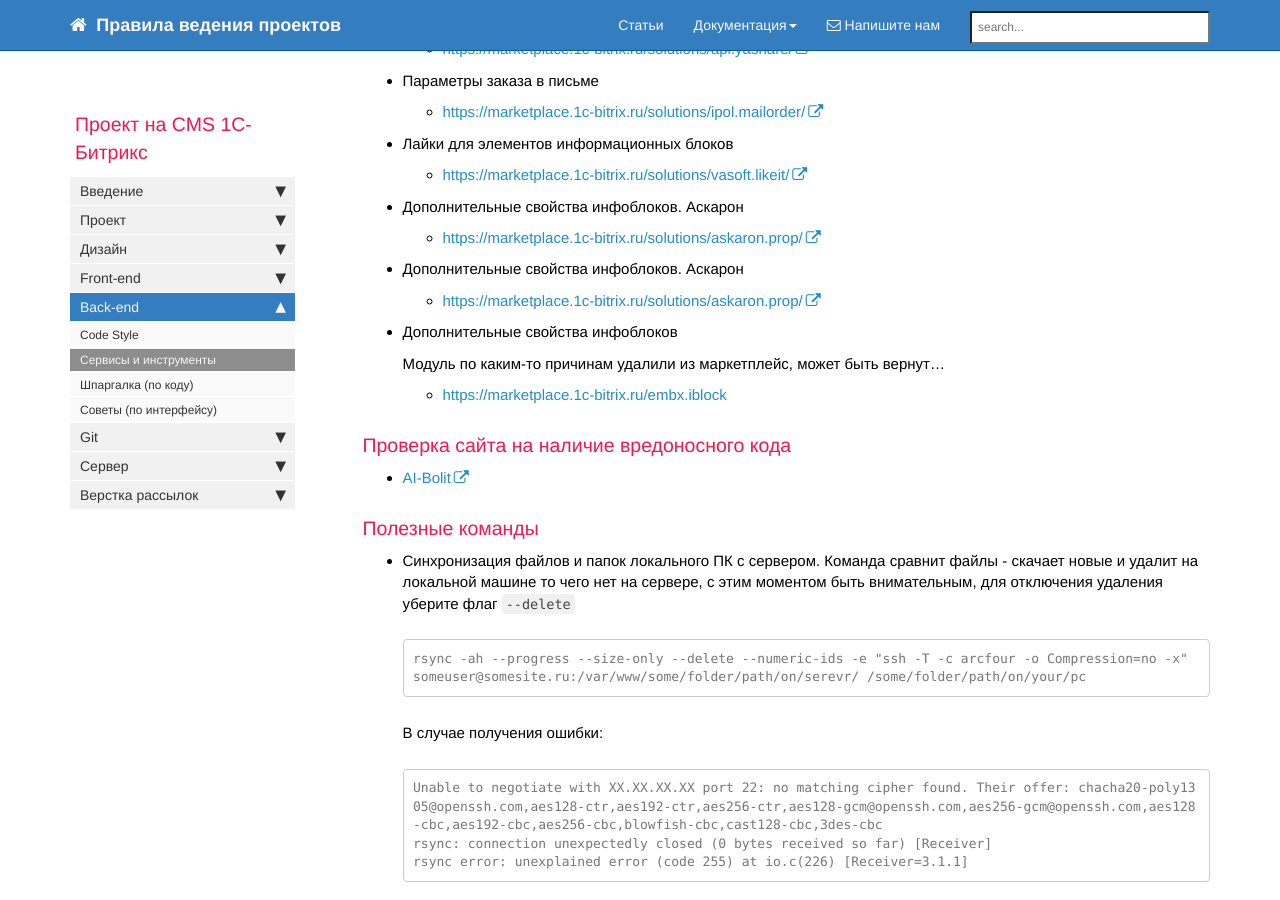
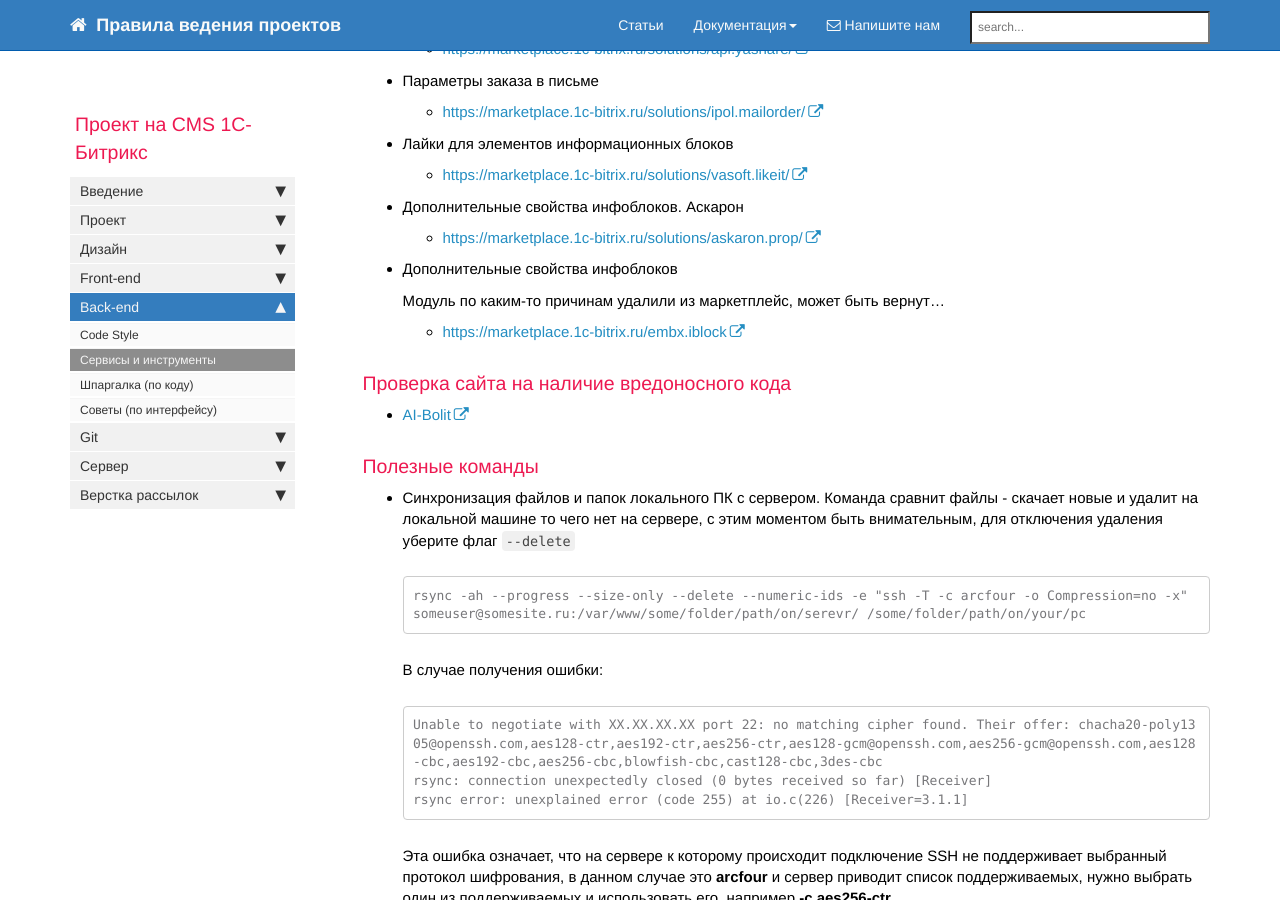
Before and after one commit to gdecider/gdecider.github.io, a Jekyll site: the page built from pages/bx/bx_back-tools.md, in a window 1280 px wide and 900 px high, scrolled down 1074 px. Built offline with Jekyll 4.4.1, drawn with Linux system fonts in a browser that asks for light colours; nearby versions of some CDN libraries; comment, search, counter and statistics services are not loaded.

Commit message:
Update bx_back-tools.md

```diff
--- a/pages/bx/bx_back-tools.md
+++ b/pages/bx/bx_back-tools.md
@@ -74,15 +74,11 @@ toc: false
 
   * [https://marketplace.1c-bitrix.ru/solutions/askaron.prop/](https://marketplace.1c-bitrix.ru/solutions/askaron.prop/)
 
-* Дополнительные свойства инфоблоков. Аскарон
-
-  * [https://marketplace.1c-bitrix.ru/solutions/askaron.prop/](https://marketplace.1c-bitrix.ru/solutions/askaron.prop/)
-
 * Дополнительные свойства инфоблоков
 
   Модуль по каким-то причинам удалили из маркетплейс, может быть вернут...
 
-  * [https://marketplace.1c-bitrix.ru/embx.iblock](Дополнительные свойства инфоблоков)
+  * [https://marketplace.1c-bitrix.ru/embx.iblock](https://marketplace.1c-bitrix.ru/embx.iblock)
 
 ### Проверка сайта на наличие вредоносного кода
 
```
